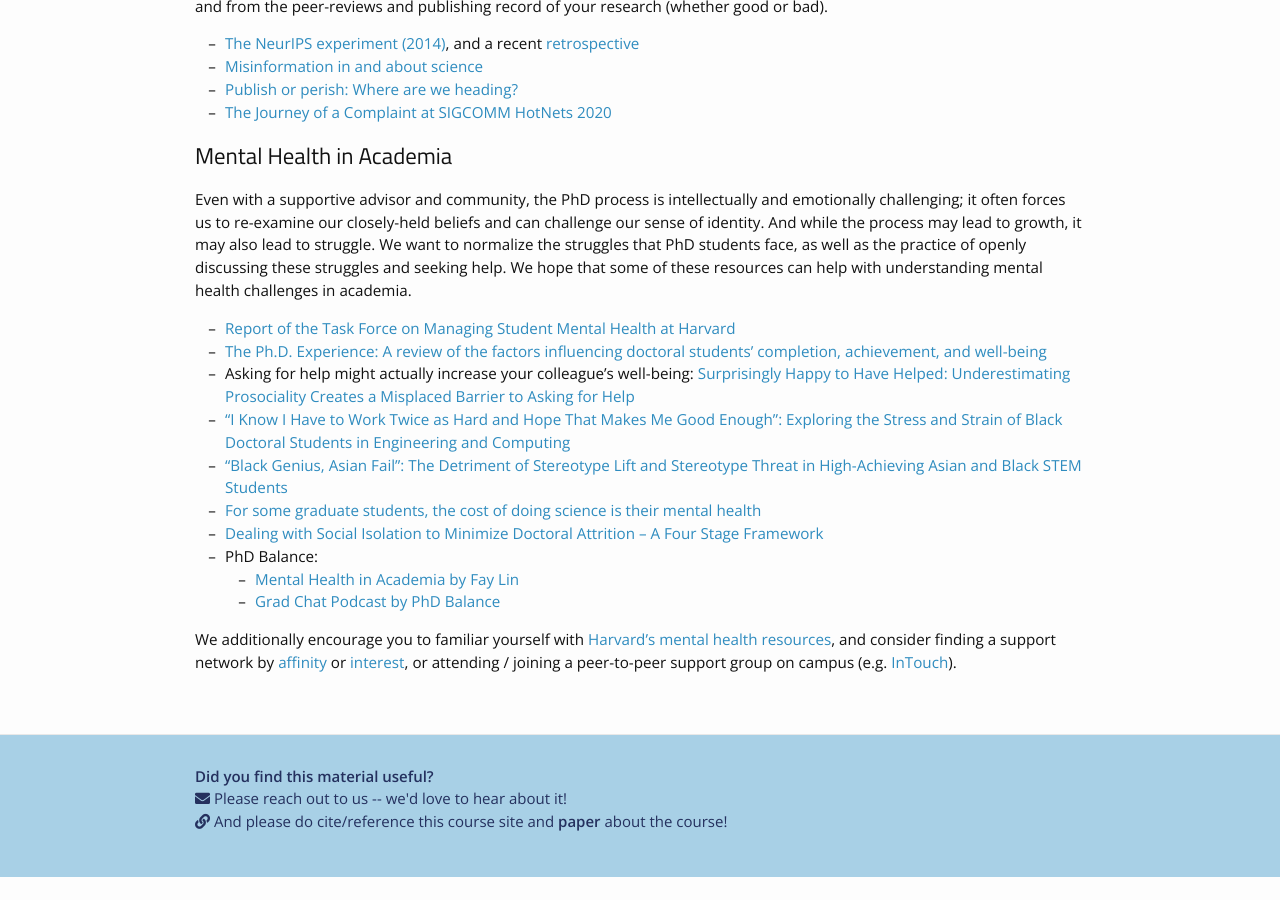
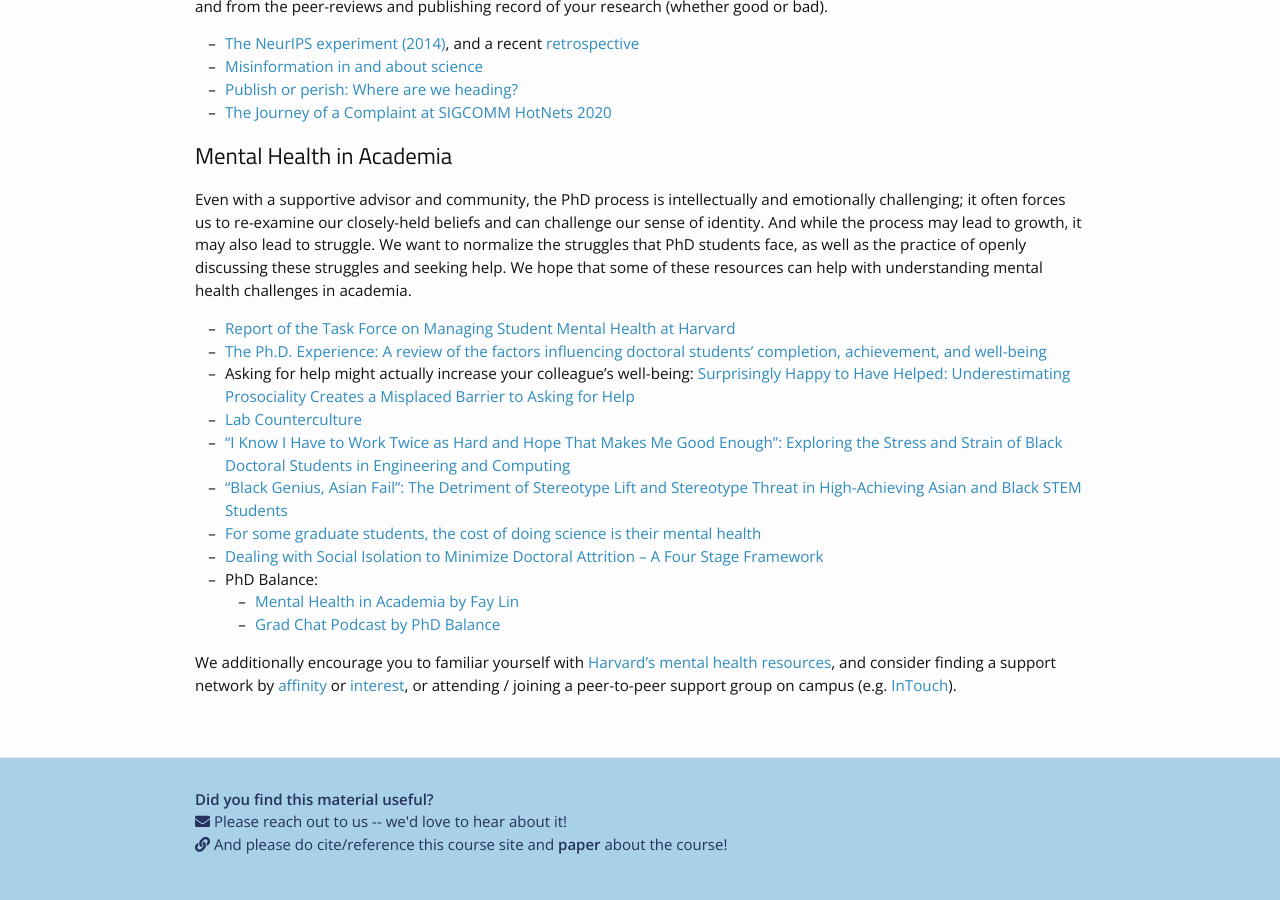
Before and after one commit to yanivyacoby/harvard-cs290, a Jekyll site: the page built from materials.md, in a window 1280 px wide and 900 px high, scrolled down 2505 px. Built offline with Jekyll 4.4.1, drawn with Linux system fonts in a browser that asks for light colours; nearby versions of some CDN libraries; before the commit the page ends 3382 px from its top, so only the background shows below that.

Commit message:
Update materials.md

```diff
--- a/materials.md
+++ b/materials.md
@@ -141,6 +141,7 @@ We hope that some of these resources can help with understanding mental health c
 * [Report of the Task Force on Managing Student Mental Health at Harvard](https://provost.harvard.edu/files/provost/files/report_of_the_task_force_on_managing_student_mental_health.pdf){:target="_blank"}{:rel="noopener noreferrer"}
 * [The Ph.D. Experience: A review of the factors influencing doctoral students' completion, achievement, and well-being](http://ijds.org/Volume13/IJDSv13p361-388Sverdlik4134.pdf){:target="_blank"}{:rel="noopener noreferrer"}
 * Asking for help might actually increase your colleague's well-being: [Surprisingly Happy to Have Helped: Underestimating Prosociality Creates a Misplaced Barrier to Asking for Help](https://pubmed.ncbi.nlm.nih.gov/36067802/){:target="_blank"}{:rel="noopener noreferrer"}
+* [Lab Counterculture](https://dl.acm.org/doi/pdf/10.1145/3334480.3381824){:target="_blank"}{:rel="noopener noreferrer"}
 * [“I Know I Have to Work Twice as Hard and Hope That Makes Me Good Enough”: Exploring the Stress and Strain of Black Doctoral Students in Engineering and Computing](https://vanderbilt.app.box.com/s/fs7j3c4m7l8mkprmqywrzds0iwuizi9k){:target="_blank"}{:rel="noopener noreferrer"}
 * [“Black Genius, Asian Fail”: The Detriment of Stereotype Lift and Stereotype Threat in High-Achieving Asian and Black STEM Students](https://journals.sagepub.com/doi/full/10.1177/2332858418816658){:target="_blank"}{:rel="noopener noreferrer"}
 * [For some graduate students, the cost of doing science is their mental health](https://whyy.org/segments/for-some-graduate-students-the-cost-of-doing-science-is-their-mental-health/){:target="_blank"}{:rel="noopener noreferrer"}
```
